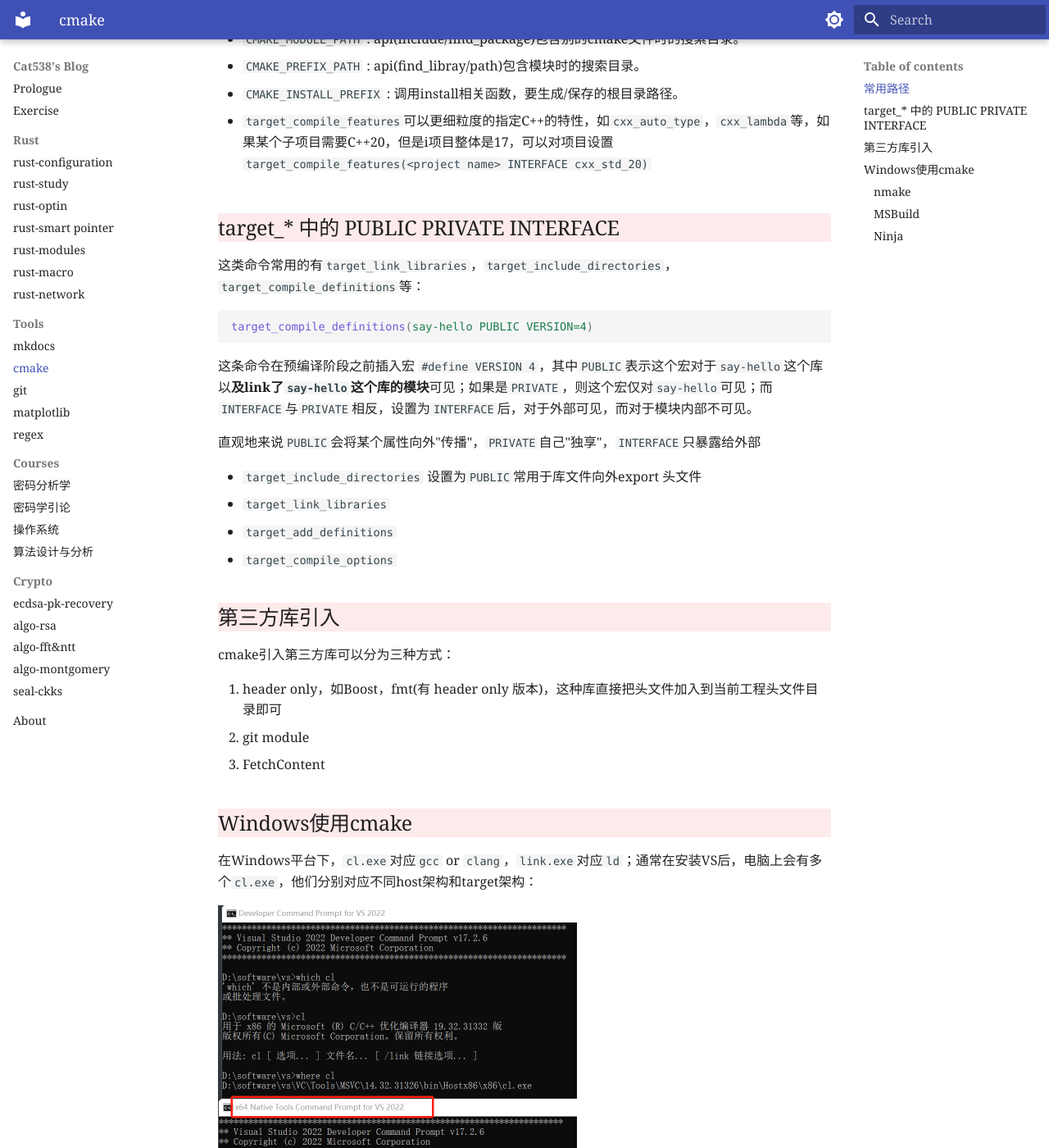
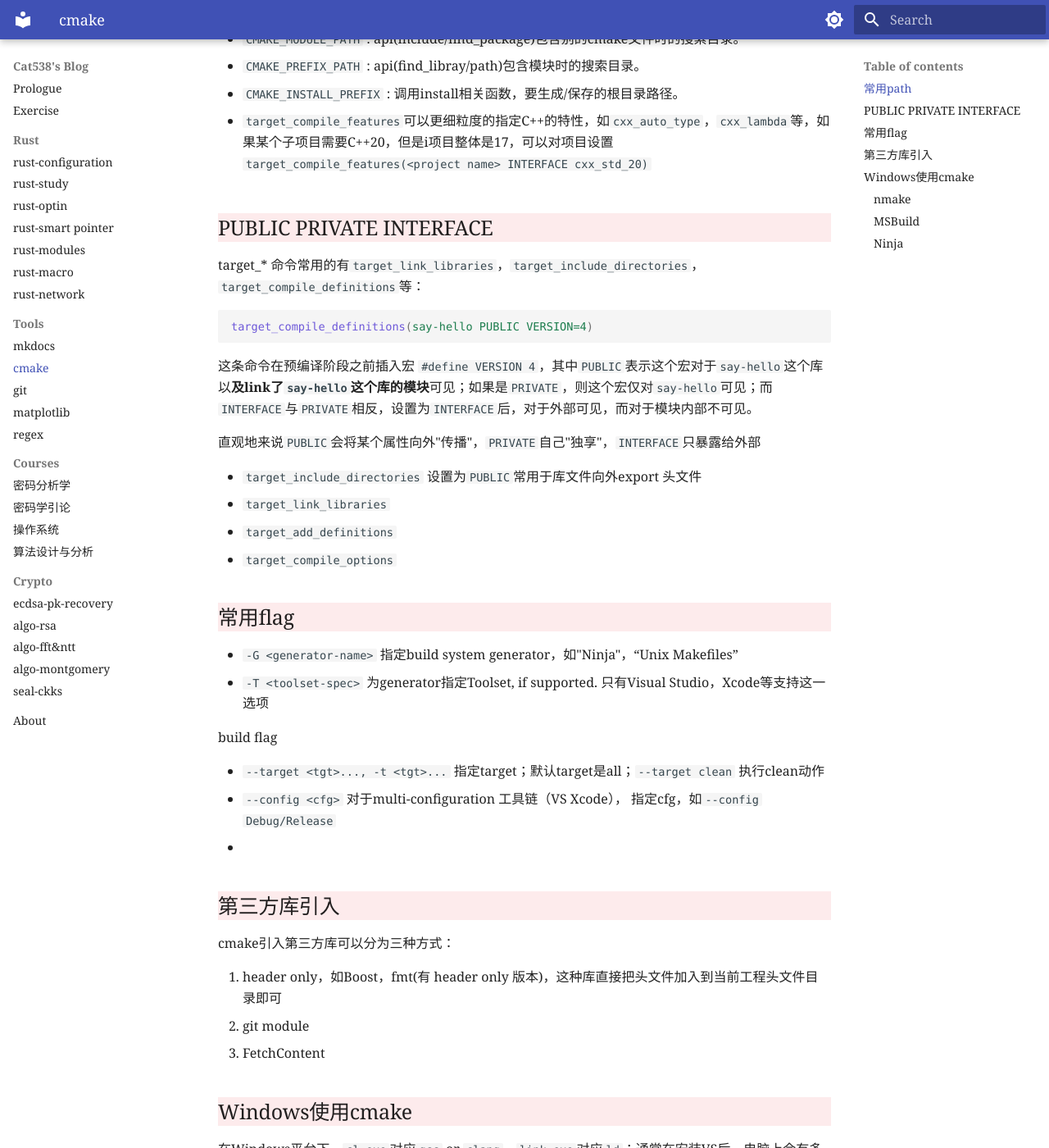
Before and after one commit to cat538/cat538.github.io, an MkDocs documentation site: the page built from docs/tools/cmake.md, in a window 1280 px wide and 1400 px high, scrolled down 356 px. Shown: the whole window at 82% size. Built offline with MkDocs 1.6.1 and Material for MkDocs 9.7.7, drawn with Linux system fonts in a browser that asks for light colours; some of the changed text lies outside the part shown.

Commit message:
update exercise

````diff
--- a/docs/tools/cmake.md
+++ b/docs/tools/cmake.md
@@ -1,6 +1,6 @@
 # cmake
 
-## 常用路径
+## 常用path
 
 - `CMAKE_SOURCE_DIR` : **顶级**cmakelists.txt的文件夹目录。
 - `CMAKE_CURRENT_SOURCE_DIR` : 一般来说，一个工程会有多个cmakelists.txt文件，对应当前文件目录。
@@ -14,9 +14,9 @@
 
 - `target_compile_features`可以更细粒度的指定C++的特性，如`cxx_auto_type`，`cxx_lambda`等，如果某个子项目需要C++20，但是i项目整体是17，可以对项目设置`target_compile_features(<project name> INTERFACE cxx_std_20)`
 
-## target_* 中的 PUBLIC  PRIVATE INTERFACE
+## PUBLIC  PRIVATE INTERFACE
 
-这类命令常用的有`target_link_libraries`，`target_include_directories`，`target_compile_definitions`等：
+target_* 命令常用的有`target_link_libraries`，`target_include_directories`，`target_compile_definitions`等：
 
 ```cmake
 target_compile_definitions(say-hello PUBLIC VERSION=4)
@@ -31,6 +31,17 @@ target_compile_definitions(say-hello PUBLIC VERSION=4)
 - `target_add_definitions`
 - `target_compile_options`
 
+## 常用flag
+
+- `-G <generator-name>` 指定build system generator，如"Ninja"，“Unix Makefiles”
+- `-T <toolset-spec>` 为generator指定Toolset, if supported. 只有Visual Studio，Xcode等支持这一选项
+
+build flag
+
+- `--target <tgt>..., -t <tgt>...` 指定target；默认target是all；`--target clean` 执行clean动作
+- `--config <cfg>` 对于multi-configuration 工具链（VS Xcode）， 指定cfg，如`--config Debug/Release`
+-
+
 ## 第三方库引入
 
 cmake引入第三方库可以分为三种方式：
@@ -38,8 +49,6 @@ cmake引入第三方库可以分为三种方式：
 1. header only，如Boost，fmt(有 header only 版本)，这种库直接把头文件加入到当前工程头文件目录即可
 2. git module
 3. FetchContent
-
-
 
 ## Windows使用cmake
 
@@ -92,3 +101,9 @@ cmake --build . --config Release(默认是Debug)
 注意与nmake一样，这条命令执行必须要在有cl环境变量的shell中。一个直接的做法是使用 X64 Native Tool Command Prompt for VS 2022（其它版本，其它架构同理，下载VS后有对应的shell）；
 
 <figure><img src="cmake-study.assets/image-20220730204145599.png" alt="image-20220730204145599" style="zoom:50%;" /></figure>
+
+在windows上使用ninja+clang：
+
+```powershell
+cmake -DCMAKE_EXPORT_COMPILE_COMMANDS=TRUE -DCMAKE_BUILD_TYPE=Debug -DCMAKE_C_COMPILER=clang -DCMAKE_CXX_COMPILER=clang++ -S. -Bbuild -GNinja
+```
````
Also changed, not shown: docs/plan.md (+14 -4 lines).
